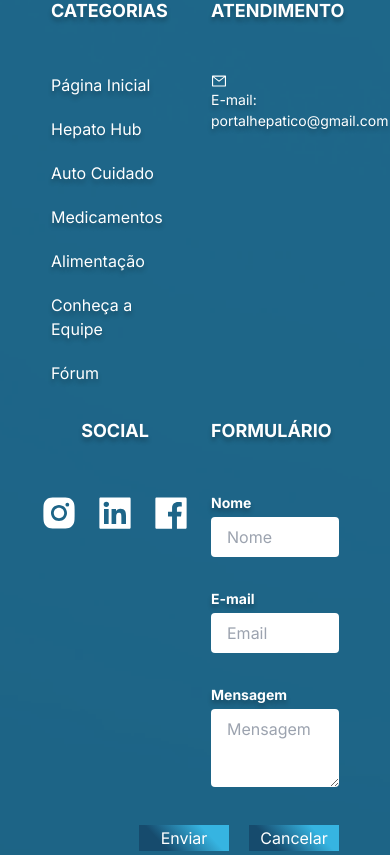
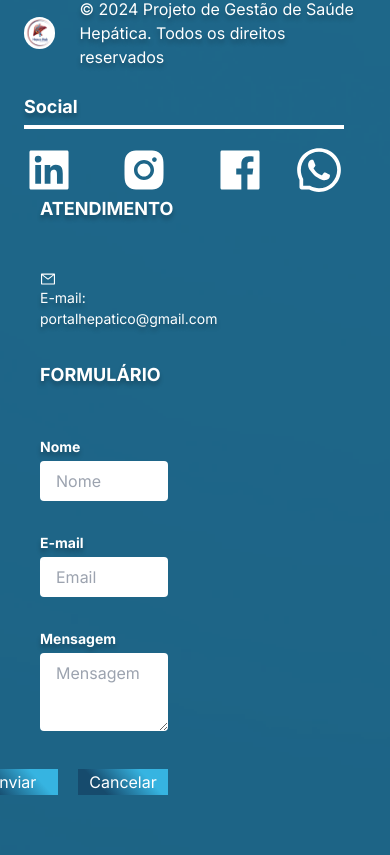
Before and after one commit to hepatohub/frontend, a Next.js app: page / in a window 390 px wide. Shown: the part 2969-3824 px from the top of the page. Built offline with nearby package versions, Linux system fonts and the light colour scheme.

Commit message:
feat: base do footer responsivo

```diff
--- a/src/components/Footer/index.jsx
+++ b/src/components/Footer/index.jsx
@@ -1,14 +1,15 @@
-"use client"
-import React, { useState } from "react";
-import { FaWhatsapp, FaPhone } from "react-icons/fa";
+"use client";
+import {useState} from "react";
 import {
+  AiFillFacebook,
+  AiFillInstagram,
+  AiFillLinkedin,
   AiOutlineMail,
-  AiFillLinkedin,
-  AiFillInstagram,
-  AiFillFacebook,
+  AiOutlineWhatsApp
 } from "react-icons/ai";
-import ButtonAction from "../ButtonAction";
 import Button from "../Button";
+import logo from "../../../public/logo.png";
+import Image from "next/image";
 
 const getYear = () => {
   return new Date().getFullYear();
@@ -28,7 +29,7 @@ const Footer = () => {
   });
 
   const handleChange = (e) => {
-    const { name, value } = e.target;
+    const {name, value} = e.target;
     setFormData((prevState) => ({
       ...prevState,
       [name]: value,
@@ -94,10 +95,24 @@ const Footer = () => {
   };
 
   return (
-    <footer className="bg-bgFooter bg-no-repeat bg-cover bg-footer text-white py-12 text-shadow font-vietnam">
-      <div className="container mx-auto flex flex-wrap justify-around">
+    <footer className="bg-bgFooter bg-no-repeat bg-cover bg-footer text-white py-12 text-shadow font-vietnam px-6">
+      <div className="lg:hidden flex justify-between items-center gap-6 mb-6">
+        <div className="bg-white rounded-full flex items-center justify-center ">
+          <Image
+            src={logo}
+            alt="Imagem da logo do HepatoHub"
+            width={63}
+            height={49}
+          />
+        </div>
+        <p>
+          &copy; 2024 Projeto de Gestão de Saúde Hepática. Todos os direitos
+          reservados
+        </p>
+      </div>
+      <div className="container lg:mx-auto flex flex-wrap justify-around sm:flex-col lg:flex-row sm:items-start sm:mx-0">
         {/* Categoria */}
-        <div className="w-full sm:w-1/2 md:w-1/4 lg:w-1/4 mb-8 px-4">
+        <div className="w-full sm:w-1/2 md:w-1/4 lg:w-1/4 mb-8 px-4 lg:block sm:hidden">
           <h2 className="text-lg font-bold mb-12">CATEGORIAS</h2>
           <ul className="flex flex-col gap-5">
             <li>
@@ -141,6 +156,28 @@ const Footer = () => {
           </ul>
         </div>
 
+        {/* SOCIAL MOBILE */}
+        <div className="w-full lg:hidden sm:block">
+          <h2 className="text-lg font-bold border-b-4 border-b-white pb-1 mb-4">Social</h2>
+          <div className="flex items-center justify-between">
+            <a href="#" className="mr-4 hover:text-gray-400">
+              <AiFillLinkedin size={50} />
+            </a>
+
+            <a href="#" className="mr-4 hover:text-gray-400">
+              <AiFillInstagram size={50} />
+            </a>
+
+            <a href="#" className="hover:text-gray-400">
+              <AiFillFacebook size={50} />
+            </a>
+
+            <a href="#" className="hover:text-gray-400">
+              <AiOutlineWhatsApp size={50}/>
+            </a>
+          </div>
+        </div>
+
         {/* Atendimento */}
         <div className="w-full sm:w-1/2 md:w-1/4 lg:w-1/4 mb-8 px-4">
           <h2 className="text-lg font-bold mb-12">ATENDIMENTO</h2>
@@ -158,8 +195,10 @@ const Footer = () => {
         </div>
 
         {/* Social */}
-        <div className="w-full sm:w-1/2 md:w-1/4 lg:w-1/4 mb-8 px-4 flex justify-start
-        items-center flex-col">
+        <div
+          className="w-full sm:w-1/2 md:w-1/4 lg:w-1/4 mb-8 px-4 flex justify-start
+        items-center flex-col lg:block sm:hidden"
+        >
           <h2 className="text-lg font-bold mb-12">SOCIAL</h2>
           <div className="flex items-center">
             <a href="#" className="mr-4 hover:text-gray-400">
@@ -177,7 +216,11 @@ const Footer = () => {
         {/* Formulário */}
         <div className="w-full sm:w-1/2 md:w-1/4 lg:w-1/4 mb-8 px-4">
           <h2 className="text-lg font-bold mb-12">FORMULÁRIO</h2>
-          <form action="https://formspree.io/f/xeqybjgz" method="POST" className="flex flex-col gap-4">
+          <form
+            action="https://formspree.io/f/xeqybjgz"
+            method="POST"
+            className="flex flex-col gap-4"
+          >
             <div className="mb-4">
               <label htmlFor="nome" className="block text-sm font-bold mb-1">
                 Nome
--- a/src/components/Header/index.jsx
+++ b/src/components/Header/index.jsx
@@ -68,7 +68,7 @@ const Header = () => {
   //     <Link href={{
   //       pathname: `/${item.href}`
   //     }} key={item.id}>
-  //       <p className="text-white hover:text-gray-200 px-2 md:px-4 py-2 cursor-pointer text-shadow font-be-vietnam text-15px font-500">
+  //       <p className="text-white hover:text-gray-200 px-2 md:px-4 py-2 cursor-pointer text-shadow    font-be-vietnam text-15px font-500">
   //         {item.texto}
   //       </p>
   //     </Link>)
```
